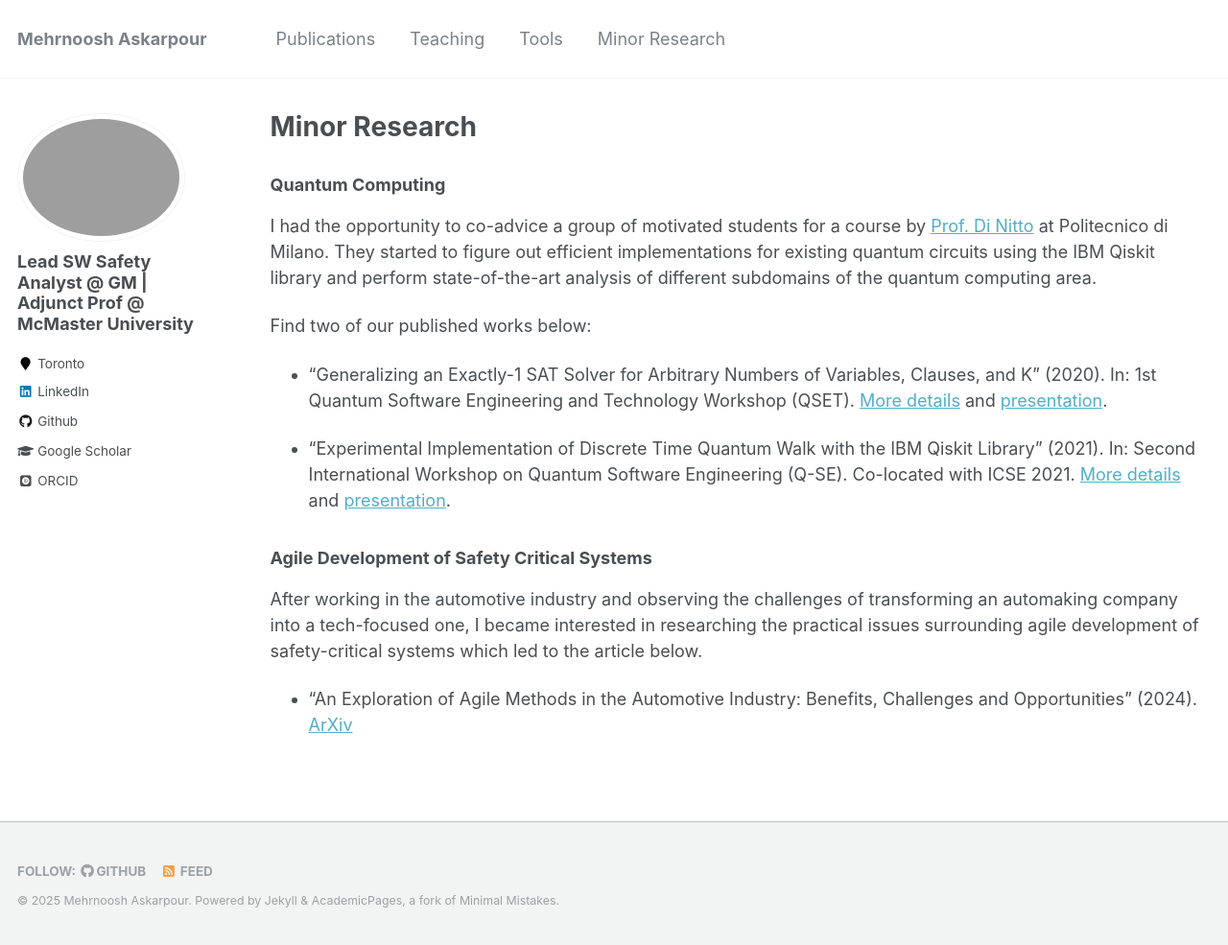
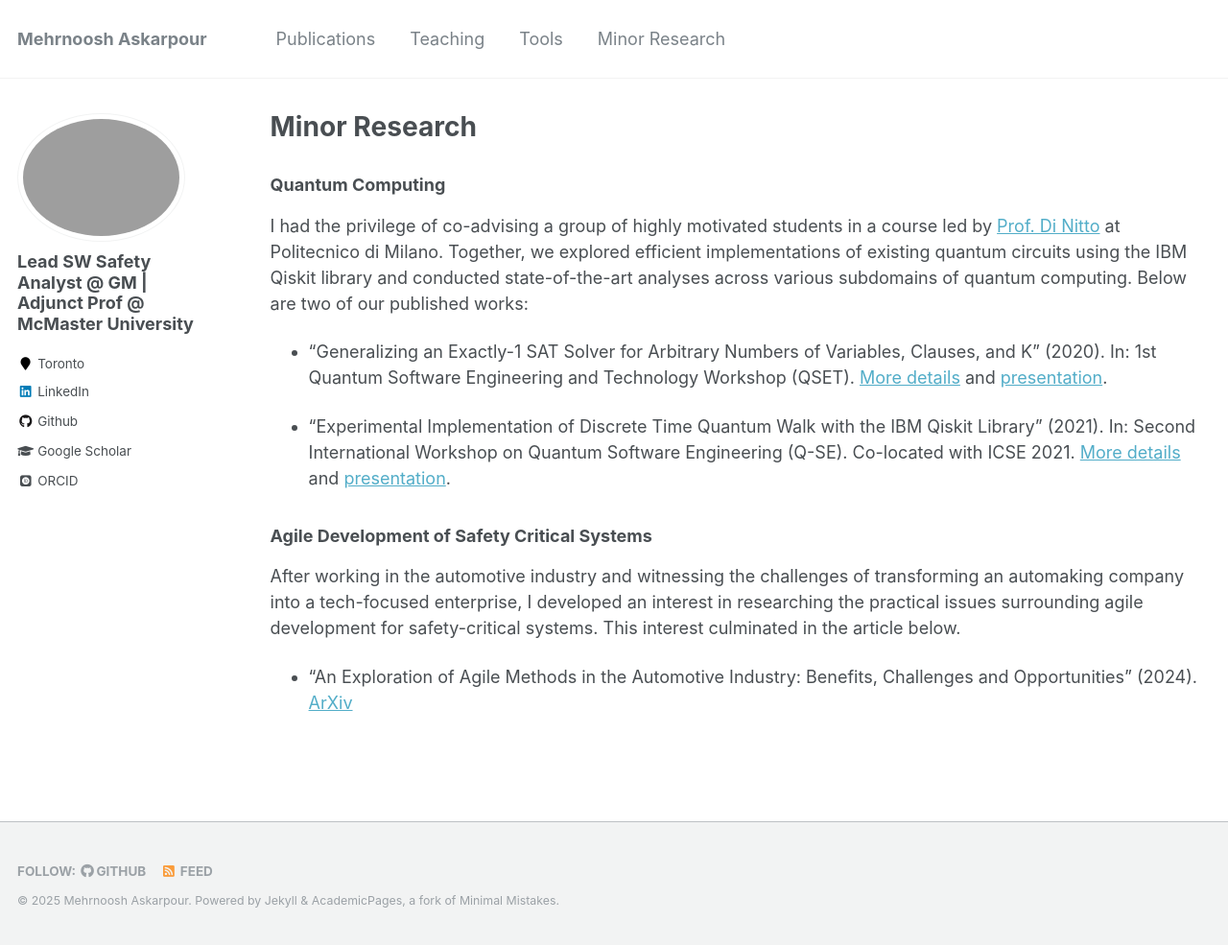
Before and after one commit to Askarpour/askarpour.github.io, a Jekyll site: the page built from _pages/minor-research.md, in a window 1280 px wide and 985 px high. Shown: the whole window at 96% size. Built offline with Jekyll 4.4.1, drawn with Linux system fonts in a browser that asks for light colours; some web fonts are replaced.

Commit message:
Update minor-research.md

```diff
--- a/_pages/minor-research.md
+++ b/_pages/minor-research.md
@@ -7,16 +7,15 @@ author_profile: true
 
 
 <h3>Quantum Computing</h3>
-I had the opportunity to co-advice a group of motivated students for a course by [Prof. Di Nitto](https://dinitto.faculty.polimi.it/) at Politecnico di Milano. They started to figure out efficient implementations for existing quantum circuits using the IBM Qiskit library and perform state-of-the-art analysis of different subdomains of the quantum computing area.
-
-Find two of our published works below:
+I had the privilege of co-advising a group of highly motivated students in a course led by [Prof. Di Nitto](https://dinitto.faculty.polimi.it/) at Politecnico di Milano. Together, we explored efficient implementations of existing quantum circuits using the IBM Qiskit library and conducted state-of-the-art analyses across various subdomains of quantum computing.
+Below are two of our published works:
 
 * “Generalizing an Exactly-1 SAT Solver for Arbitrary Numbers of Variables, Clauses, and K” (2020). In: 1st Quantum Software Engineering and Technology Workshop (QSET). [More details](https://github.com/Megapiro/Quantum-Computing) and [presentation](https://www.youtube.com/watch?v=B1xtlKiuA0k).
 
 * "Experimental Implementation of Discrete Time Quantum Walk with the IBM Qiskit Library" (2021). In: Second International Workshop on Quantum Software Engineering (Q-SE). Co-located with ICSE 2021. [More details](https://github.com/Askarpour/sw2_quantum_research/tree/master/Olivieri) and [presentation](https://www.youtube.com/watch?v=vHR96aF-HkM).
 
 <h3>Agile Development of Safety Critical Systems</h3>
-After working in the automotive industry and observing the challenges of transforming an automaking company into a tech-focused one, I became interested in researching the practical issues surrounding agile development of safety-critical systems which led to the article below.
+After working in the automotive industry and witnessing the challenges of transforming an automaking company into a tech-focused enterprise, I developed an interest in researching the practical issues surrounding agile development for safety-critical systems. This interest culminated in the article below.
 
 * "An Exploration of Agile Methods in the Automotive Industry: Benefits, Challenges and Opportunities" (2024). [ArXiv](https://arxiv.org/abs/2409.12676)
 
```
